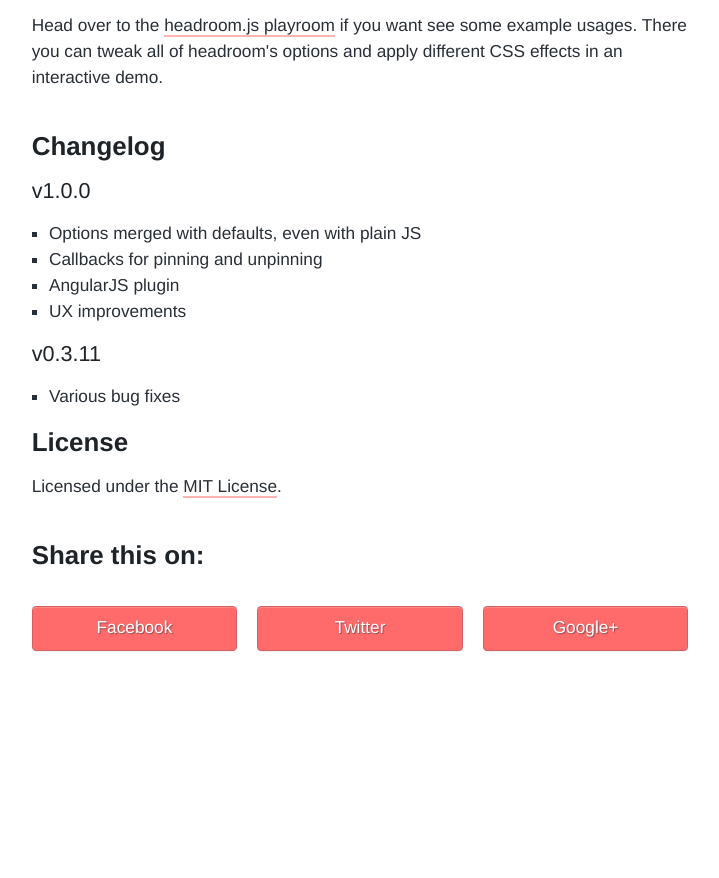
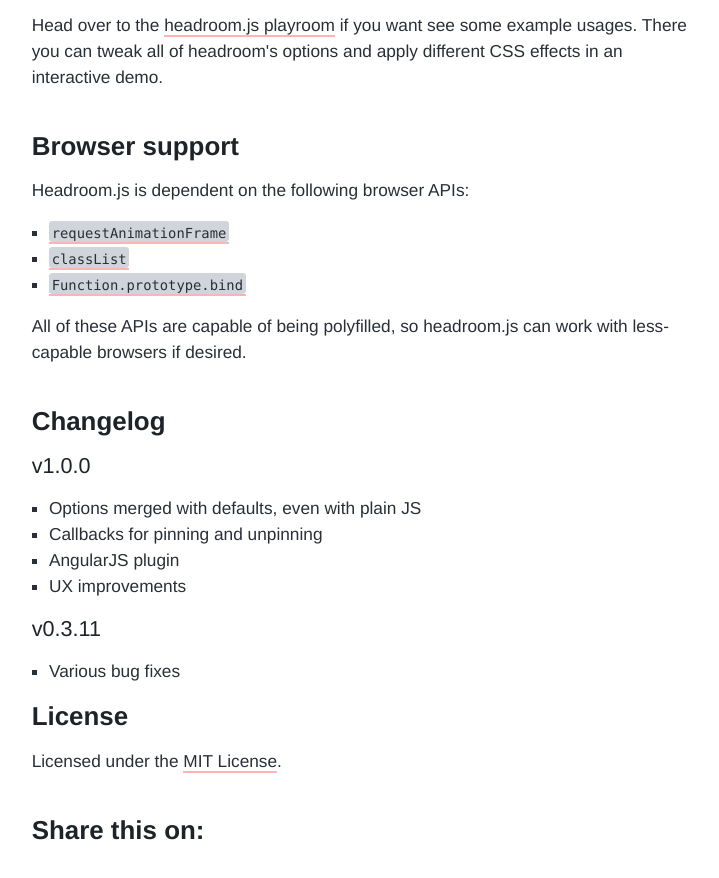
Before and after one commit to WickyNilliams/headroom.js, a website: page index.html in a window 1280 px wide. Shown: the part 3182-4060 px from the top of the page, without its empty margins (280-999 px from the left). Before the commit the page ends 3876 px from the top, so only its background shows below. Drawn offline with Linux system fonts and the light colour scheme; files that its build step writes are made by us from their sources.

Commit message:
describe browser APIs headroom is dependent on

```diff
--- a/index.html
+++ b/index.html
@@ -165,6 +165,19 @@
         Head over to the <a href="playroom/">headroom.js playroom</a> if you want see some example usages. There you can tweak all of headroom's options and apply different CSS effects in an interactive demo.
     </p>
 
+    <h2>Browser support</h2>
+    <p>
+        Headroom.js is dependent on the following browser APIs:
+    </p>
+    <ul>
+        <li><a href="http://caniuse.com/#feat=requestanimationframe"><code>requestAnimationFrame</code></a></li>
+        <li><a href="http://caniuse.com/#feat=classlist"><code>classList</code></a></li>
+        <li><a href="https://developer.mozilla.org/en-US/docs/Web/JavaScript/Reference/Global_Objects/Function/bind#Browser_compatibility"><code>Function.prototype.bind</code></a></li>
+    </ul>
+    <p>
+        All of these APIs are capable of being polyfilled, so headroom.js can work with less-capable browsers if desired.
+    </p>
+
     <h2>Changelog</h2>
     <h3 id="v1.0.0">v1.0.0 <span class="subdued">(2013-01-05)</span></h3>
     <ul>
```
